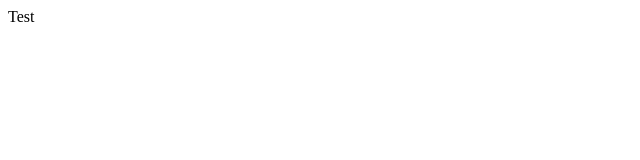
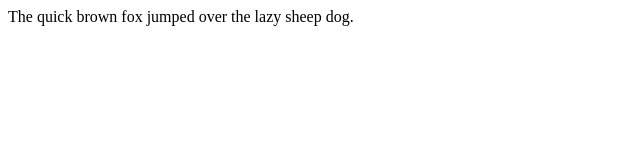
Before and after one commit to mlc1git/testofficehours, a plain HTML site: page index.html in a window 1280 px wide. Shown: the whole page, without its empty margins (0-640 px from the left). Drawn offline with Linux system fonts and the light colour scheme.

Commit message:
Changed text

```diff
--- a/index.html
+++ b/index.html
@@ -6,6 +6,6 @@
     <title>Document</title>
 </head>
 <body>
-    Test
+    The quick brown fox jumped over the lazy sheep dog.
 </body>
 </html>
```
